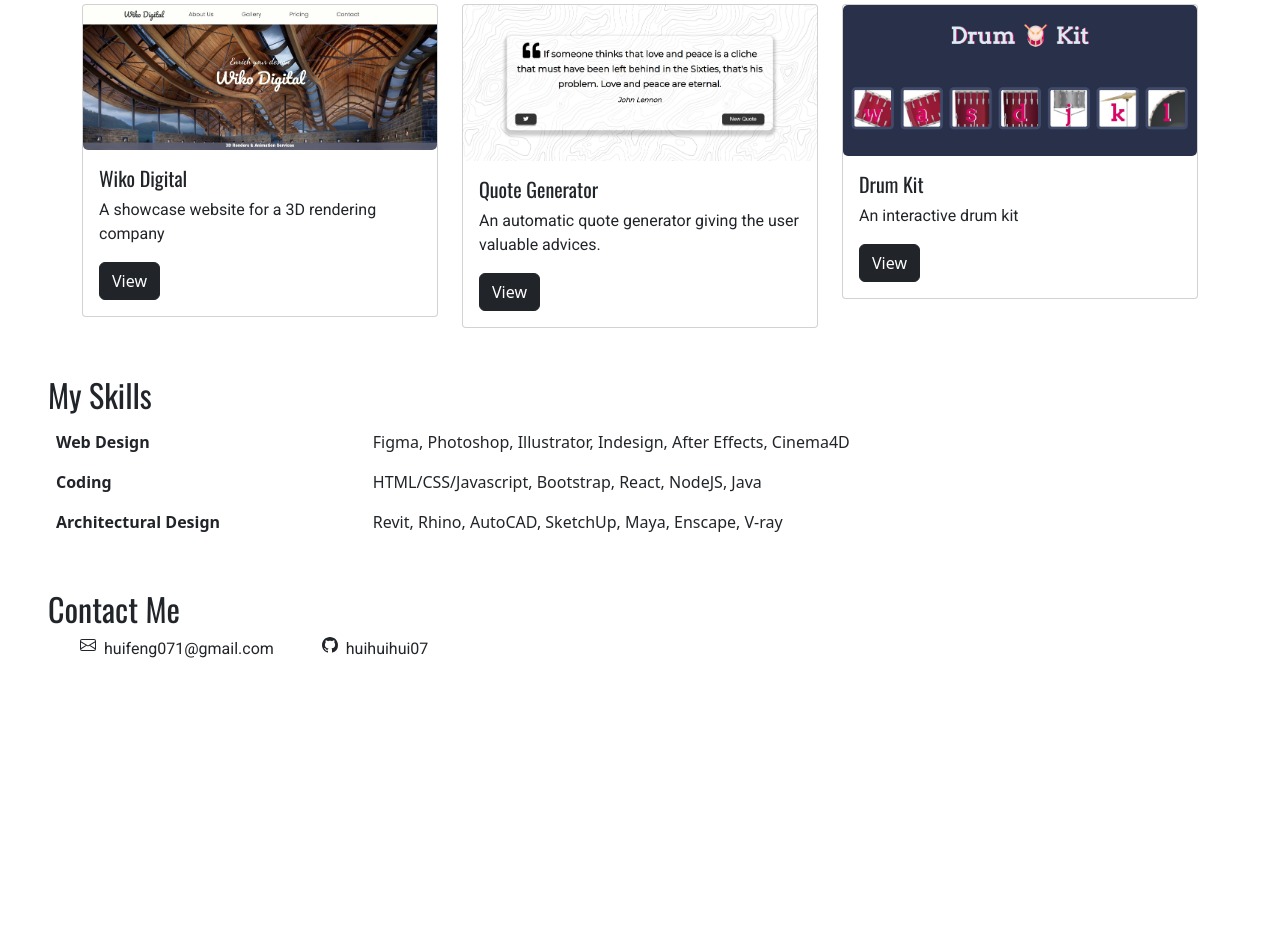
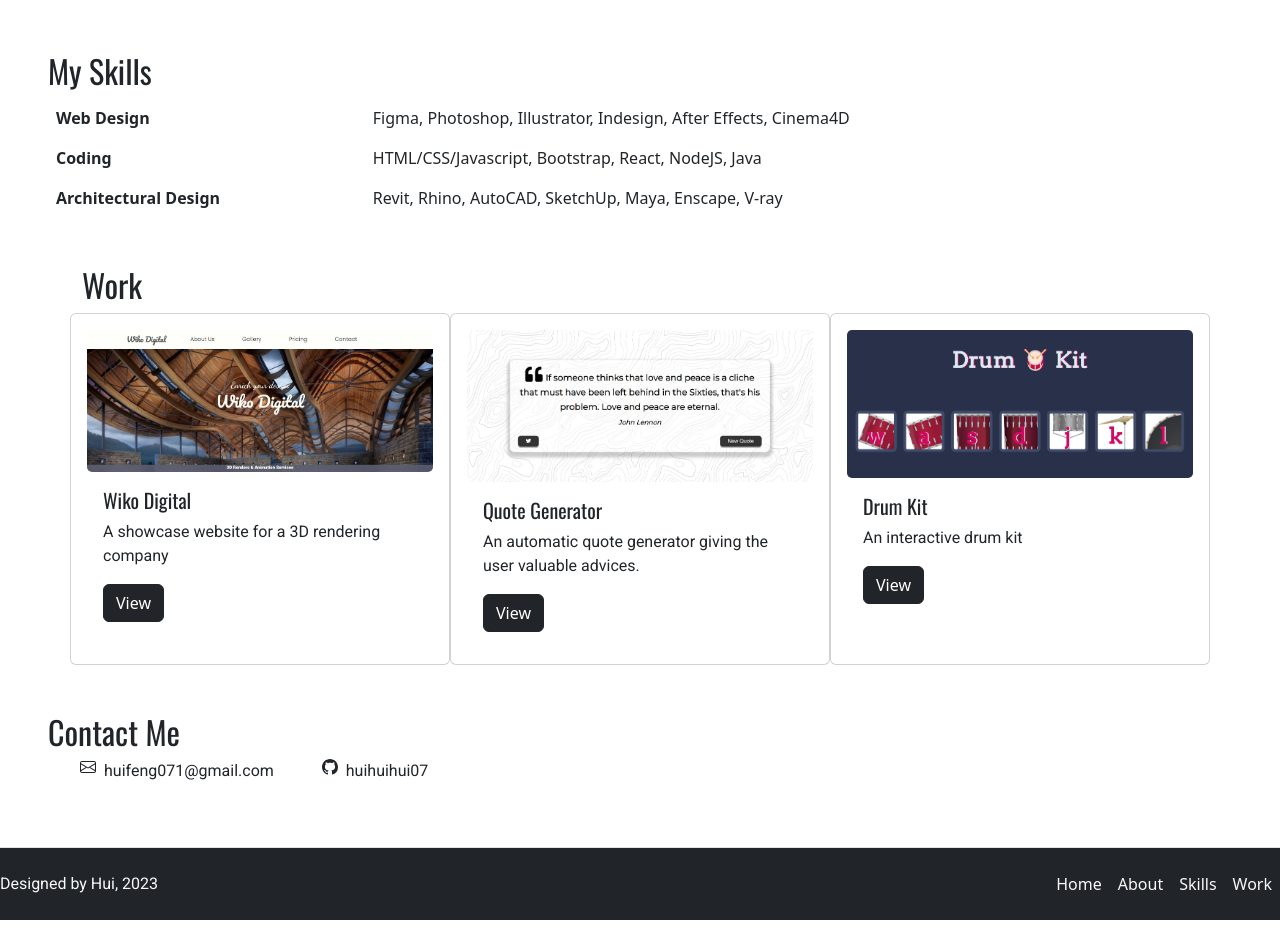
Before and after one commit to huihuihui07/W3-portfolio-Bootstrap, a plain HTML site: page index.html in a window 1280 px wide. Shown: the part 1280-2224 px from the top of the page. Before the commit the page ends 2005 px from the top, so only its background shows below. Drawn offline with nearby package versions, Linux system fonts and the light colour scheme; a web font is replaced by a local one.

Commit message:
edited layout details

```diff
--- a/index.html
+++ b/index.html
@@ -53,7 +53,7 @@
     </nav>
     <!-- jumbotron -->
 
-    <div class="jumbotron">
+    <div class="jumbotron" id="home">
       <h1 class="display-2 name">I'm Hui</h1>
       <h4 class="lead">Welcome to my Interactive Resume...</h4>
 
@@ -93,13 +93,34 @@
           </section>
         </div>
       </section>
+      <!-- skills-->
+      <section class="m-5" id="skills">
+        <h2>My Skills</h2>
+        <table class="table table-borderless table-responsive-md">
+          <tr>
+            <th>Web Design</th>
+            <td>
+              Figma, Photoshop, Illustrator, Indesign, After Effects, Cinema4D
+            </td>
+          </tr>
+          <tr>
+            <th>Coding</th>
+            <td>HTML/CSS/Javascript, Bootstrap, React, NodeJS, Java</td>
+          </tr>
+          <tr>
+            <th>Architectural Design</th>
+            <td>Revit, Rhino, AutoCAD, SketchUp, Maya, Enscape, V-ray</td>
+          </tr>
+        </table>
+      </section>
+      <!-- portfolio container -->
 
-      <!-- portfolio container -->
-      <section class="portfolio-container container">
-        <div class="row">
+      <section class="portfolio-container container  " id="work">
+        <h2>Work</h2>
+        <div class="row ">
           <!-- card1 -->
-          <div class="col-lg-4 col-md-6 col-sm-12">
-            <div class="projects card rounded-1">
+          <div class="card  p-3 col-lg-4 col-md-6 col-sm-12 ">
+            <div class="projects rounded-1">
               <div
                 class="bg-image hover-overlay ripple"
                 data-mdb-ripple-color="light"
@@ -124,8 +145,8 @@
             </div>
           </div>
           <!-- card2 -->
-          <div class="col-lg-4 col-md-6 col-sm-12">
-            <div class="projects card rounded-1">
+          <div class="card p-3 col-lg-4 col-md-6 col-sm-12">
+            <div class="projects rounded-1">
               <div
                 class="bg-image hover-overlay ripple"
                 data-mdb-ripple-color="light"
@@ -138,7 +159,8 @@
                 <div class="card-body">
                   <h5 class="card-title">Quote Generator</h5>
                   <p class="card-text">
-                    An automatic quote generator giving the user valuable advices.
+                    An automatic quote generator giving the user valuable
+                    advices.
                   </p>
                   <a
                     href="https://huihuihui07.github.io/Quote-Generator/"
@@ -150,8 +172,8 @@
             </div>
           </div>
           <!-- card3 -->
-          <div class="col-lg-4 col-md-6 col-sm-12">
-            <div class="projects card rounded-1">
+          <div class="card p-3 col-lg-4 col-md-6 col-sm-12">
+            <div class="projects rounded-1">
               <div
                 class="bg-image hover-overlay ripple"
                 data-mdb-ripple-color="light"
@@ -163,9 +185,7 @@
                 />
                 <div class="card-body">
                   <h5 class="card-title">Drum Kit</h5>
-                  <p class="card-text">
-                    An interactive drum kit
-                  </p>
+                  <p class="card-text">An interactive drum kit</p>
                   <a
                     href="https://huihuihui07.github.io/Drum-Kit/"
                     class="btn btn-dark"
@@ -178,28 +198,8 @@
         </div>
       </section>
 
-      <!-- skills-->
-      <section class="skills m-5">
-        <h2>My Skills</h2>
-        <table class="table table-borderless table-responsive-md">
-          <tr>
-            <th>Web Design</th>
-            <td>
-              Figma, Photoshop, Illustrator, Indesign, After Effects, Cinema4D
-            </td>
-          </tr>
-          <tr>
-            <th>Coding</th>
-            <td>HTML/CSS/Javascript, Bootstrap, React, NodeJS, Java</td>
-          </tr>
-          <tr>
-            <th>Architectural Design</th>
-            <td>Revit, Rhino, AutoCAD, SketchUp, Maya, Enscape, V-ray</td>
-          </tr>
-        </table>
-      </section>
       <!-- contact -->
-      <section class="page-section contact m-5">
+      <section class="page-section contact m-5" id="contact">
         <h2 p-4>Contact Me</h2>
         <div class="container d-flex me-4 gap-5">
           <div class="email d-flex gap-2">
@@ -234,6 +234,36 @@
           </div>
         </div>
       </section>
+      <!-- footer -->
+      <footer
+        class="d-flex flex-wrap justify-content-between align-items-center py-3 my-4 border-top bg-dark"
+      >
+        <p class="col-md-4 mb-0 text-light">Designed by Hui, 2023</p>
+
+        <a
+          href="/"
+          class="col-md-4 d-flex align-items-center justify-content-center mb-3 mb-md-0 me-md-auto link-dark text-decoration-none"
+        >
+          <svg class="bi me-2" width="40" height="32">
+            <use xlink:href="#bootstrap"></use>
+          </svg>
+        </a>
+
+        <ul class="nav col-md-4 justify-content-end">
+          <li class="nav-item">
+            <a href="#home" class="nav-link px-2 text-light">Home</a>
+          </li>
+          <li class="nav-item">
+            <a href="#about" class="nav-link px-2 text-light">About</a>
+          </li>
+          <li class="nav-item">
+            <a href="#skills" class="nav-link px-2 text-light">Skills</a>
+          </li>
+          <li class="nav-item">
+            <a href="#work" class="nav-link px-2 text-light">Work</a>
+          </li>
+        </ul>
+      </footer>
     </main>
     <script
       src="https://cdn.jsdelivr.net/npm/bootstrap@5.3.0/dist/js/bootstrap.bundle.min.js"
--- a/style.css
+++ b/style.css
@@ -37,22 +37,23 @@ p {
   font-family: "Roboto", sans-serif, Arial, sans-serif;
 }
 
-btn{
+btn {
   font-family: "Roboto", sans-serif, Arial, sans-serif;
 }
 
 /* nav bar */
-.navbar-brand{
+.navbar-brand {
   font-family: "Ms Madi", cursive;
 }
 
-
 /* hero section */
 
-.jumbotron  {
-
+.jumbotron {
   height: screen;
-  text-align: center;
+  display: flex;
+  flex-direction: column;
+  justify-content: center;
+  align-items: center;
   background-image: url("./images/header-background.png");
   background-repeat: no-repeat;
   background-size: cover;
@@ -65,3 +66,7 @@ btn{
   font-family: "Ms Madi", cursive;
   font-size: 80px;
 }
+
+.nav-item > a:hover {
+  color: var(--dark-green) !important;
+}
```
